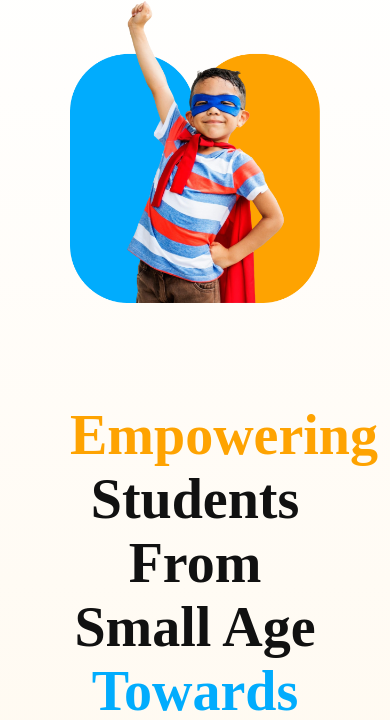
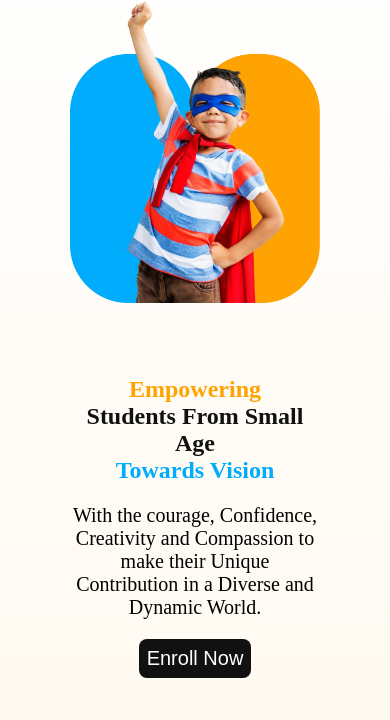
Before and after one commit to Dipok-Kumar-Ray/pro-hero-assignment-2, a plain HTML site: page index.html in a window 390 px wide. Shown: the part 80-800 px from the top of the page. Drawn offline with Linux system fonts and the light colour scheme.

Commit message:
added finally responsive complete

```diff
--- a/style.css
+++ b/style.css
@@ -465,10 +465,10 @@ body{
         text-align: center;
     }
     .footer-section{
-        width: 250px;
+        /* /* width: 250px; */
         display: grid;
         grid-template-columns: repeat(1, 1fr);
-        height: 100%;
+        /* height: 100%; */ */
         /* display: flex;
         flex-direction: column; */
     }
@@ -490,12 +490,13 @@ body{
         align-items: center;
     }
 
-    .talatali{
+     .talatali{
         margin-left: 255px;
         /* margin-top: -130px; */
     }
-    /* .parina{
-        margin-top: 25px;
-    }  */
+    .student-title{
+        font-size: 24px;
+        font-weight: 700;
+    }
 
 }
```
